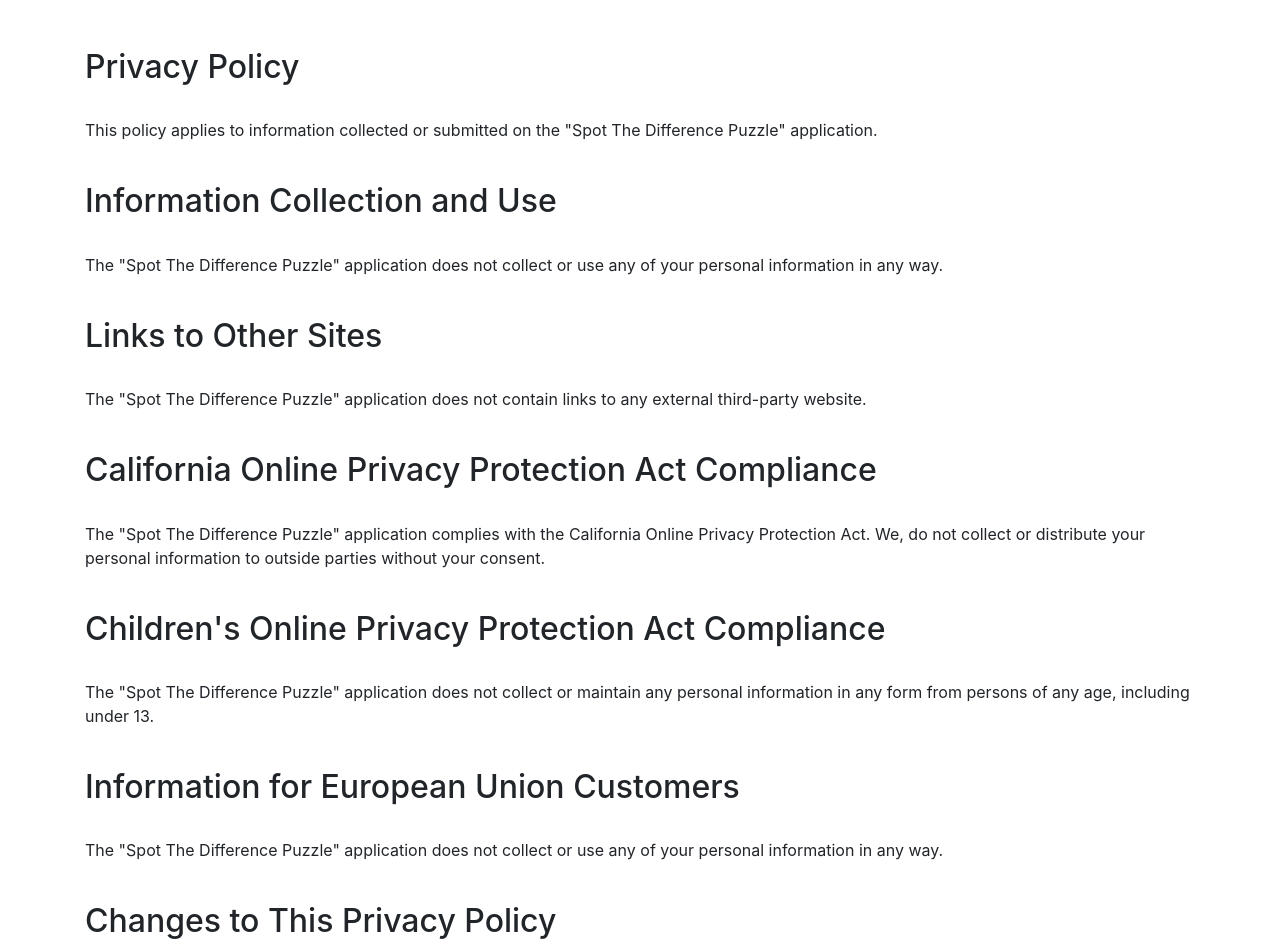
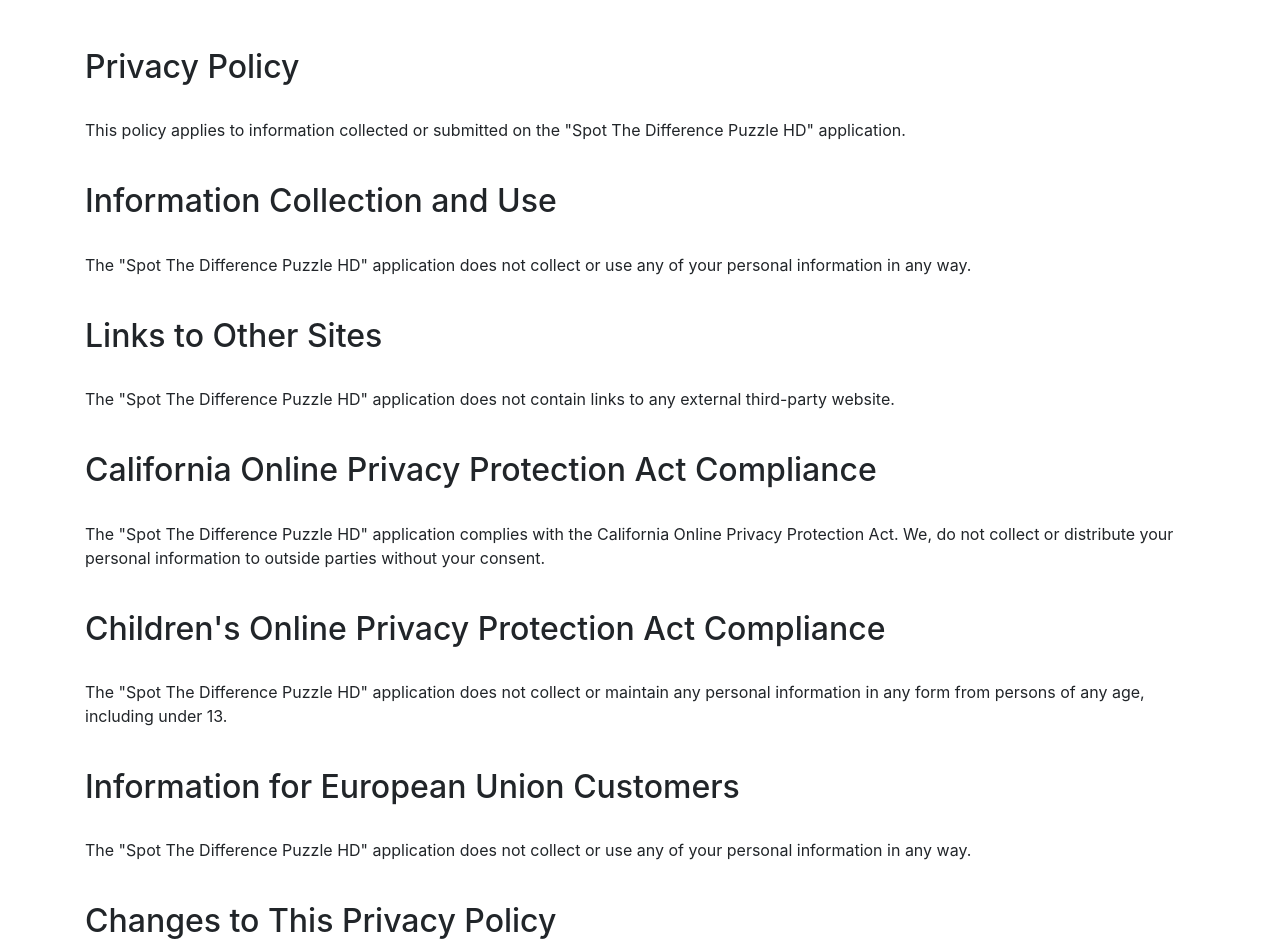
Before and after one commit to bluebarium/bluebarium, a plain HTML site: page DiscernDifferences/About/PrivacyPolicyDiscern/PrivacyPolicy.html in a window 1280 px wide. Shown: the top 952 px of the page. Drawn offline with nearby package versions, Linux system fonts and the light colour scheme.

Commit message:
Adding HD

```diff
--- a/DiscernDifferences/About/PrivacyPolicyDiscern/PrivacyPolicy.html
+++ b/DiscernDifferences/About/PrivacyPolicyDiscern/PrivacyPolicy.html
@@ -16,45 +16,45 @@
 
     <h2>Privacy Policy</h2>
     <br/>
-    <p>This policy applies to information collected or submitted on the "Spot The Difference Puzzle"
+    <p>This policy applies to information collected or submitted on the "Spot The Difference Puzzle HD"
         application.</p>
     <br/>
     <h2>Information Collection and Use</h2>
     <br/>
     <p>
-        The "Spot The Difference Puzzle" application does not collect or use any of your personal information in any
+        The "Spot The Difference Puzzle HD" application does not collect or use any of your personal information in any
         way.
     </p>
     <br/>
     <h2>Links to Other Sites</h2>
     <br/>
     <!--<p>
-        The "Spot The Difference Puzzle" application does contain links to external third-party Social Media sites,
+        The "Spot The Difference Puzzle HD" application does contain links to external third-party Social Media sites,
         namely Youtube, Facebook, Twitter and Pinterest. These have their independent privacy policies, and we have no
         responsibility or liability for their content or activities.
     </p>-->
     <p>
-        The "Spot The Difference Puzzle" application does not contain links to any external third-party website.
+        The "Spot The Difference Puzzle HD" application does not contain links to any external third-party website.
     </p>
     <br/>
     <h2>California Online Privacy Protection Act Compliance</h2>
     <br/>
     <p>
-        The "Spot The Difference Puzzle" application complies with the California Online Privacy Protection Act. We,
+        The "Spot The Difference Puzzle HD" application complies with the California Online Privacy Protection Act. We,
         do not collect or distribute your personal information to outside parties without your consent.
     </p>
     <br/>
     <h2>Children's Online Privacy Protection Act Compliance</h2>
     <br/>
     <p>
-        The "Spot The Difference Puzzle" application does not collect or maintain any personal information in any form
+        The "Spot The Difference Puzzle HD" application does not collect or maintain any personal information in any form
         from persons of any age, including under 13.
     </p>
     <br/>
     <h2>Information for European Union Customers</h2>
     <br/>
     <p>
-        The "Spot The Difference Puzzle" application does not collect or use any of your personal information in any
+        The "Spot The Difference Puzzle HD" application does not collect or use any of your personal information in any
         way.
     </p>
     <br/>
```
